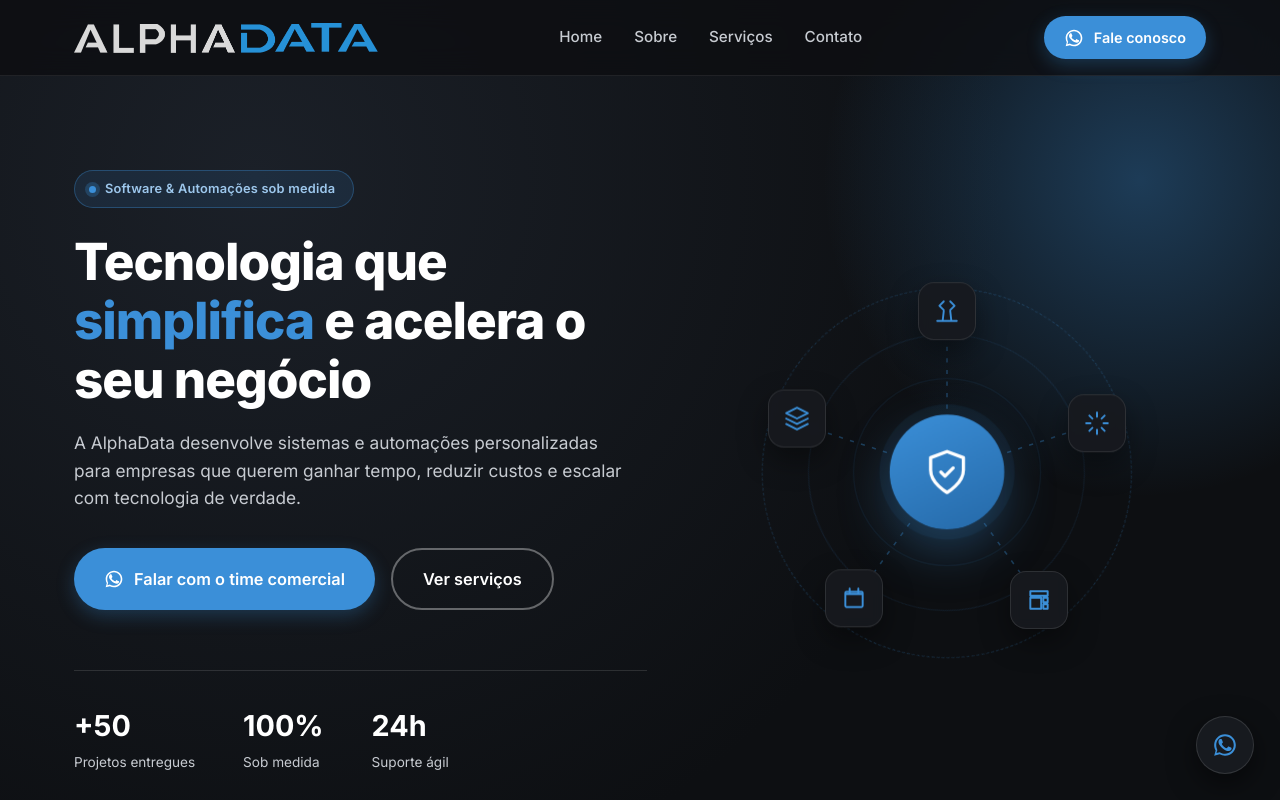
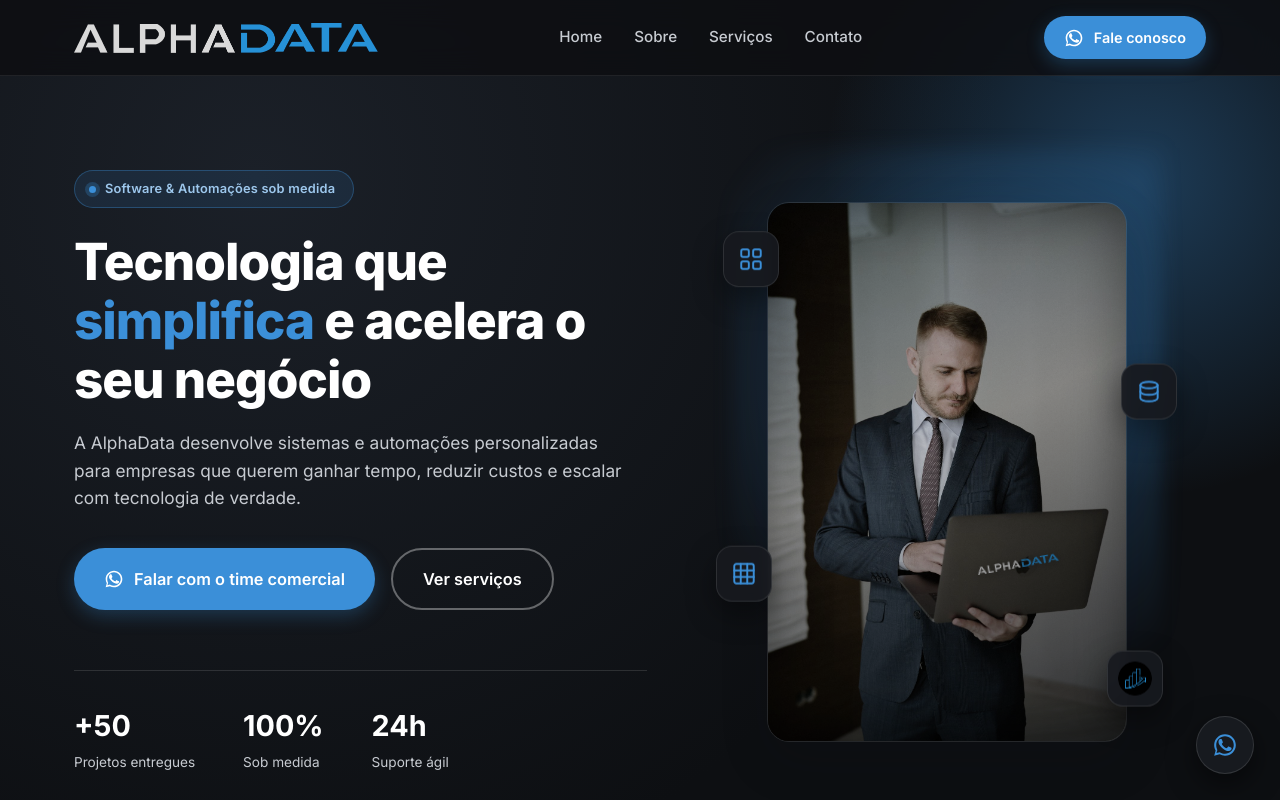
Before and after one commit to Kristhianno/ALPHADA_SITE, a plain HTML site: page index.html in a window 1280 px wide. Shown: the top 800 px of the page. Drawn offline with Linux system fonts and the light colour scheme.

Commit message:
atualizacao

```diff
--- a/css/style.css
+++ b/css/style.css
@@ -260,101 +260,84 @@
   justify-content:center;
   min-height: 420px;
 }
-.tech-orbit{
+.proof-frame{
   position:relative;
   width:100%;
-  max-width: 420px;
-  aspect-ratio: 1;
+  max-width: 360px;
 }
-.tech-ring{
+.proof-glow{
   position:absolute;
-  inset: 6%;
-  border-radius:50%;
-  border: 1px dashed rgba(59,143,216,0.25);
-  animation: spin 60s linear infinite;
+  inset:-10%;
+  background: radial-gradient(circle at 60% 35%, rgba(59,143,216,0.4) 0%, rgba(59,143,216,0) 65%);
+  filter: blur(10px);
+  z-index:0;
 }
-.tech-ring-2{
-  inset: 17%;
-  border-style: solid;
-  border-color: rgba(59,143,216,0.12);
-  animation: spin 80s linear infinite reverse;
+.proof-photo{
+  position:relative;
+  z-index:1;
+  aspect-ratio: 2 / 3;
+  border-radius: var(--radius-lg);
+  overflow:hidden;
+  border: 1px solid rgba(255,255,255,0.1);
+  box-shadow: var(--shadow-lg);
+  isolation:isolate;
 }
-.tech-lines{
+.proof-photo img:first-child{
+  width:100%; height:100%;
+  object-fit:cover;
+  filter: grayscale(.3) saturate(1.05) contrast(1.08) brightness(.88);
+}
+.proof-photo::after{
+  content:'';
   position:absolute;
   inset:0;
-  width:100%;
-  height:100%;
+  background:
+    linear-gradient(155deg, rgba(37,105,168,0.35) 0%, rgba(13,15,18,0.1) 45%, rgba(13,15,18,0.75) 100%);
+  mix-blend-mode: multiply;
 }
-.tech-lines line{
-  stroke: rgba(59,143,216,0.35);
-  stroke-width:1.5;
-  stroke-dasharray: 4 7;
-  animation: dashFlow 3.5s linear infinite;
+.proof-photo::before{
+  content:'';
+  position:absolute;
+  inset:0;
+  z-index:2;
+  box-shadow: inset 0 0 60px rgba(0,0,0,0.45);
+  pointer-events:none;
+}
+.proof-logo{
+  position:absolute;
+  top: 67%; left: 70%;
+  width: 23%;
+  transform: translate(-50%,-50%) rotate(-10deg);
+  filter: drop-shadow(0 2px 4px rgba(0,0,0,0.5)) brightness(1.15);
+  opacity:.95;
 }
 
-.tech-core{
+.proof-badge{
   position:absolute;
-  top:50%; left:50%;
-  transform: translate(-50%,-50%);
-  width: 112px; height:112px;
-  border-radius:50%;
-  background: linear-gradient(155deg, var(--blue), var(--blue-dark));
-  display:flex; align-items:center; justify-content:center;
-  box-shadow: 0 0 0 10px rgba(59,143,216,0.08), 0 20px 50px rgba(59,143,216,0.35);
-  animation: corePulse 3.5s ease-in-out infinite;
-}
-.tech-core::before{
-  content:'';
-  position:absolute;
-  inset:-18px;
-  border-radius:50%;
-  border: 1px solid rgba(59,143,216,0.4);
-  animation: ping 2.6s cubic-bezier(0,0,.2,1) infinite;
-}
-.tech-core svg{
-  width:48px; height:48px;
-  fill:none; stroke:#fff;
-  stroke-width:1.6; stroke-linecap:round; stroke-linejoin:round;
-}
-
-.tech-node{
-  position:absolute;
-  width:58px; height:58px;
+  z-index:2;
+  width:56px; height:56px;
   border-radius:16px;
   background: rgba(23,26,31,0.92);
   border: 1px solid rgba(255,255,255,0.1);
   backdrop-filter: blur(6px);
   display:flex; align-items:center; justify-content:center;
   box-shadow: 0 12px 30px rgba(0,0,0,0.4);
-  transform: translate(-50%,-50%);
   animation: floatY 5s ease-in-out infinite;
 }
-.tech-node svg{
+.proof-badge svg{
   width:26px; height:26px;
   fill:none; stroke: var(--blue);
   stroke-width:1.8; stroke-linecap:round; stroke-linejoin:round;
 }
-.node-1{ top:12.5%; left:50%; animation-delay:0s; }
-.node-2{ top:38.4%; left:85.7%; animation-delay:.6s; }
-.node-3{ top:80.35%; left:72.05%; animation-delay:1.2s; }
-.node-4{ top:80.35%; left:27.95%; animation-delay:1.8s; }
-.node-5{ top:38.4%; left:14.3%; animation-delay:2.4s; }
+.proof-badge img{ width:34px; height:34px; border-radius:50%; }
+.badge-apps{ top:6%; left:-12%; animation-delay:0s; }
+.badge-data{ top:30%; right:-14%; animation-delay:.7s; }
+.badge-sheet{ bottom:26%; left:-14%; animation-delay:1.4s; }
+.badge-perf{ bottom:6%; right:-10%; animation-delay:2.1s; }
 
 @keyframes floatY{
-  0%,100%{ transform: translate(-50%,-50%) translateY(0); }
-  50%{ transform: translate(-50%,-50%) translateY(-10px); }
-}
-@keyframes spin{ to{ transform: rotate(360deg); } }
-@keyframes corePulse{
-  0%,100%{ transform: translate(-50%,-50%) scale(1); }
-  50%{ transform: translate(-50%,-50%) scale(1.045); }
-}
-@keyframes ping{
-  0%{ transform:scale(1); opacity:.7; }
-  100%{ transform:scale(1.35); opacity:0; }
-}
-@keyframes dashFlow{
-  to{ stroke-dashoffset: -22; }
+  0%,100%{ transform: translateY(0); }
+  50%{ transform: translateY(-10px); }
 }
 
 /* ===== Sobre ===== */
@@ -537,11 +520,14 @@
   .hero-actions{ flex-direction:column; }
   .hero-stats{ gap: 28px; }
   .hero-visual{ min-height: 300px; }
-  .tech-orbit{ max-width: 300px; }
-  .tech-core{ width:88px; height:88px; }
-  .tech-core svg{ width:38px; height:38px; }
-  .tech-node{ width:48px; height:48px; }
-  .tech-node svg{ width:22px; height:22px; }
+  .proof-frame{ max-width: 260px; }
+  .proof-badge{ width:44px; height:44px; }
+  .proof-badge svg{ width:20px; height:20px; }
+  .proof-badge img{ width:26px; height:26px; }
+  .badge-apps{ left:-8%; }
+  .badge-data{ right:-8%; }
+  .badge-sheet{ left:-8%; }
+  .badge-perf{ right:-6%; }
   .cards-grid{ grid-template-columns: 1fr; }
   .footer-inner{ grid-template-columns: 1fr; text-align:center; }
   .footer-brand p{ margin: 14px auto 0; }
--- a/index.html
+++ b/index.html
@@ -63,36 +63,24 @@
     </div>
 
     <div class="hero-visual" aria-hidden="true">
-      <div class="tech-orbit">
-        <div class="tech-ring tech-ring-1"></div>
-        <div class="tech-ring tech-ring-2"></div>
-
-        <svg class="tech-lines" viewBox="0 0 400 400">
-          <line x1="200" y1="200" x2="200" y2="50"/>
-          <line x1="200" y1="200" x2="342.7" y2="153.6"/>
-          <line x1="200" y1="200" x2="288.2" y2="321.4"/>
-          <line x1="200" y1="200" x2="111.8" y2="321.4"/>
-          <line x1="200" y1="200" x2="57.3" y2="153.6"/>
-        </svg>
-
-        <div class="tech-core">
-          <svg viewBox="0 0 24 24"><path d="M12 22s8-4.5 8-11V5l-8-3-8 3v6c0 6.5 8 11 8 11z"/><path d="m9 12 2 2 4-4"/></svg>
+      <div class="proof-frame">
+        <div class="proof-glow"></div>
+        <div class="proof-photo">
+          <img src="hero-profissional.jpg" alt="">
+          <img src="LogoALPHADATA.png" alt="" class="proof-logo">
         </div>
 
-        <div class="tech-node node-1" title="Desenvolvimento de Software">
-          <svg viewBox="0 0 24 24"><path d="M9 3 5 7l4 4M15 3l4 4-4 4M3 21h18M8 21l1-9M16 21l-1-9"/></svg>
+        <div class="proof-badge badge-apps">
+          <svg viewBox="0 0 24 24"><rect x="3" y="3" width="7" height="7" rx="1.6"/><rect x="14" y="3" width="7" height="7" rx="1.6"/><rect x="3" y="14" width="7" height="7" rx="1.6"/><rect x="14" y="14" width="7" height="7" rx="1.6"/></svg>
         </div>
-        <div class="tech-node node-2" title="Automação de Processos">
-          <svg viewBox="0 0 24 24"><path d="M12 2v4M12 18v4M4.93 4.93l2.83 2.83M16.24 16.24l2.83 2.83M2 12h4M18 12h4M4.93 19.07l2.83-2.83M16.24 7.76l2.83-2.83"/></svg>
+        <div class="proof-badge badge-data">
+          <svg viewBox="0 0 24 24"><path d="M12 3c-4.4 0-8 1.3-8 3s3.6 3 8 3 8-1.3 8-3-3.6-3-8-3z"/><path d="M4 6v12c0 1.7 3.6 3 8 3s8-1.3 8-3V6"/><path d="M4 12c0 1.7 3.6 3 8 3s8-1.3 8-3"/></svg>
         </div>
-        <div class="tech-node node-3" title="Sistemas Personalizados">
-          <svg viewBox="0 0 24 24"><path d="M4 4h16v4H4zM4 10h10v10H4zM16 10h4v4h-4zM16 16h4v4h-4z"/></svg>
+        <div class="proof-badge badge-sheet">
+          <svg viewBox="0 0 24 24"><rect x="3" y="3" width="18" height="18" rx="2"/><path d="M3 9h18M3 15h18M9 3v18M15 3v18"/></svg>
         </div>
-        <div class="tech-node node-4" title="Integrações &amp; APIs">
-          <svg viewBox="0 0 24 24"><path d="M8 3v4M16 3v4M4 8h16M5 6h14a1 1 0 0 1 1 1v12a1 1 0 0 1-1 1H5a1 1 0 0 1-1-1V7a1 1 0 0 1 1-1z"/></svg>
-        </div>
-        <div class="tech-node node-5" title="Consultoria em Tecnologia">
-          <svg viewBox="0 0 24 24"><path d="M12 2 2 7l10 5 10-5-10-5zM2 17l10 5 10-5M2 12l10 5 10-5"/></svg>
+        <div class="proof-badge badge-perf">
+          <img src="fiicon.png" alt="">
         </div>
       </div>
     </div>
```
Also changed, not shown: hero-profissional.jpg (added).
